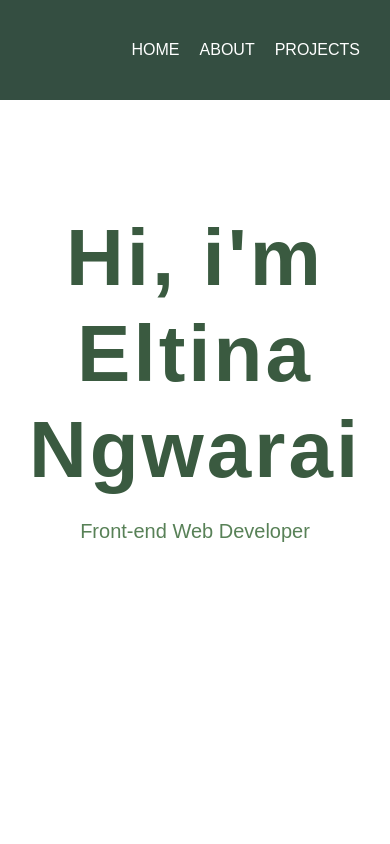
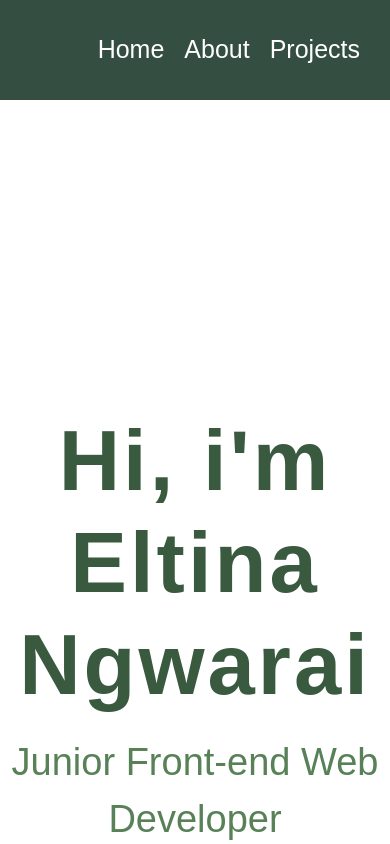
Before and after one commit to Eltina-Ngwarai/my-portfolio, a React (Create React App) app: page / in a window 390 px wide. Shown: the top 844 px of the page. Built offline with nearby package versions, Linux system fonts and the light colour scheme.

Commit message:
changed font sizes

```diff
--- a/src/App.css
+++ b/src/App.css
@@ -10,3 +10,8 @@
 * {
     font-family: 'Source Serif Pro', sans-serif;
 }
+@media only screen and (max-width: 768px) {
+    .App {
+      max-width: 600px;
+    }
+  }
--- a/src/components/About.js
+++ b/src/components/About.js
@@ -9,6 +9,7 @@
             <div className="bio">
                 <h1>About me</h1>
                 <p>Coming from a background in accounting, I had previously never seen myself pursuing a career in Software Development. Then I discovered SheCodes! Now, less than a year later I have spent hundreds of hours learning frontend development with React and i love it. I have built multiple projects along the way and will only be adding more to that list.</p>
+            <a href="https://www.canva.com/design/DAFgGygb5DA/cV0nWU1YcqWumcFWdanFKw/view?utm_content=DAFgGygb5DA&utm_campaign=designshare&utm_medium=link&utm_source=publishsharelink" className="resumelink" target="_blank" rel="noreferrer">My Resume</a>
             </div>
         </div>
     );
--- a/src/components/Navbar.js
+++ b/src/components/Navbar.js
@@ -6,9 +6,9 @@
     <div className="navigation-bar">
         <div className="links">
             <ul>
-                <li><a href="/">HOME</a></li>
-                <li><a href="/#About">ABOUT</a></li>
-                <li><a href="/#Projects">PROJECTS</a></li>
+                <li><a href="/">Home</a></li>
+                <li><a href="/#About">About</a></li>
+                <li><a href="/#Projects">Projects</a></li>
             </ul>
         </div>
     </div>
--- a/src/pages/Footer.js
+++ b/src/pages/Footer.js
@@ -8,10 +8,10 @@
         <div className="footer">
             <div className="footer-container">
                 <div className="git">
-                        <a href="https://github.com/"><FaGithub size={40} style={{color:"#2a0800"}}/></a>
+                        <a href="https://github.com/" target="_blank" rel="noreferrer"><FaGithub size={40} style={{color:"#2a0800" ,marginLeft: '5px', marginRight: '5px'}}/></a>
                         </div>
                         <div className="linked-in">
-                        <a href="https://www.linkedin.com/in/eltina-ngwarai"><FaLinkedin size={40} style={{color:"#2a0800"}}/></a>
+                        <a href="https://www.linkedin.com/in/eltina-ngwarai" target="_blank" rel="noreferrer"><FaLinkedin size={40} style={{color:"#2a0800" ,marginLeft: '5px', marginRight: '5px'}}/></a>
                         </div>
             </div>
                 </div>
--- a/src/pages/Home.js
+++ b/src/pages/Home.js
@@ -8,7 +8,7 @@
         <div><Navbar/></div>
         <div className="intro">
             <h1>Hi, i'm Eltina Ngwarai</h1>
-            <p>Front-end Web Developer</p>
+            <p>Junior Front-end Web Developer</p>
             </div>
         </div>
     );
--- a/src/pages/Projects.js
+++ b/src/pages/Projects.js
@@ -17,7 +17,7 @@
                         <div className="description">
                             <p>A responsive dictionary application that allows the user to search any word and get the definitions with pictures.</p>
                         </div>
-                        <button className="launcher"><a href="https://chipper-fairy-acf453.netlify.app/">Launch project</a></button>
+                        <button className="launcher"><a href="https://chipper-fairy-acf453.netlify.app/" target="_blank" rel="noreferrer">Launch project</a></button>
                     </div>
                 </div>
                 <div className="displayCard">
@@ -27,7 +27,7 @@
                     <p>A responsive travel website on desktops, tablets and mobiles. Equipped with easy navigation to guide users with built-in Google Maps, and links to the airport and the city's public transport system.</p>
 
                     </div>
-                    <button className="launcher"><a href="https://hamburg-landing-page.netlify.app/">Launch project</a></button>
+                    <button className="launcher"><a href="https://hamburg-landing-page.netlify.app/" target="_blank" rel="noreferrer">Launch project</a></button>
                     </div>
                     <div>
                         <img id="landscape" src={require('../images/hamburg.png')} width="400px" alt="aboutme-pic" />
@@ -42,7 +42,7 @@
                     <div className="description">
                     <p>A responsive application built with React.The app helps to check the weather in various cities in the world.</p>
 
-                     <button className="launcher"><a href="https://whimsical-paprenjak-2dee7c.netlify.app/">Launch project</a></button>
+                     <button className="launcher"><a href="https://whimsical-paprenjak-2dee7c.netlify.app/" target="_blank" rel="noreferrer">Launch project</a></button>
                     </div>
                     </div>
                 </div>
--- a/src/styles/About.css
+++ b/src/styles/About.css
@@ -23,3 +23,10 @@
     margin: 50px;
     border-radius: 50%;
 }
+.resumelink {
+color: #3a5a40 ;
+}
+
+.resumelink:hover {
+    color: #68c5b1;
+}
--- a/src/styles/FooterStyles.css
+++ b/src/styles/FooterStyles.css
@@ -9,3 +9,9 @@
     display: flex;
     justify-content: center;
 }
+@media (max-width:900px){
+    .footer-container {
+        margin:60px 0;
+    }
+
+}
--- a/src/styles/Home.css
+++ b/src/styles/Home.css
@@ -4,15 +4,17 @@
 }
 
 .intro h1 {
-    font-size:80px;
+    font-size:85px;
     font-weight: 600;
     letter-spacing: 3px;
     text-align: center;
-    margin-top: 200px;
+    margin-top: 400px;
     color: #3a5a40;
+
 }
 .intro p {
     text-align: center;
-    font-size: 20px;
+    font-size: 38px;
     color: #588157;
+
 }
--- a/src/styles/Navbar.css
+++ b/src/styles/Navbar.css
@@ -32,6 +32,7 @@
   .links ul li a {
     text-decoration: none;
     color: white;
+    font-size: 25px;
   }
   /* @media screen and(max-width:1040px){
     .navbar{
```
Also changed, not shown: src/images/dictionary.png, src/images/weather.png.
